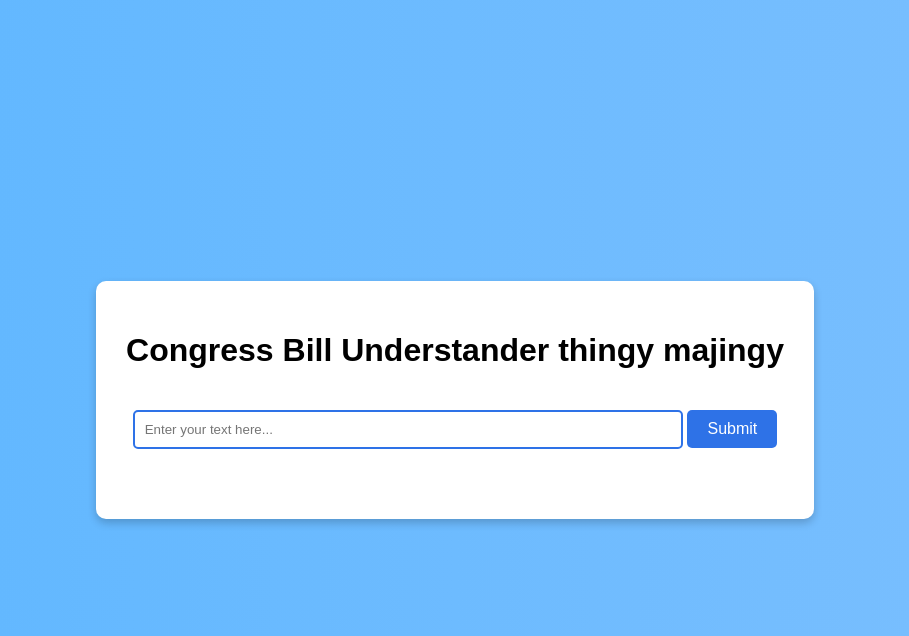
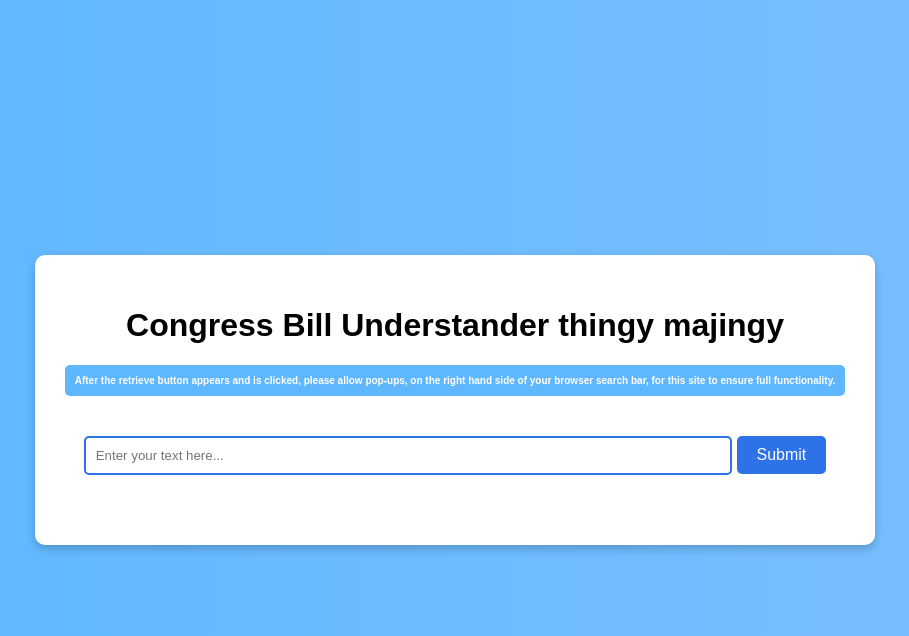
Before and after one commit to atabbaa1/Hackathon-Web-Scraping, a Flask app: page / in a window 1280 px wide. Shown: the top 636 px of the page, without its empty margins (185-1094 px from the left). Run offline with Flask 3, Linux system fonts and the light colour scheme.

Commit message:
fixes opening files error

```diff
--- a/frontend/app.py
+++ b/frontend/app.py
@@ -1,4 +1,4 @@
-from flask import Flask, render_template, request, jsonify
+from flask import Flask, render_template, request, jsonify, send_from_directory
 import os
 import sys
 original_sys_path = sys.path.copy()
@@ -41,5 +41,9 @@ def retrieve_text():
     except FileNotFoundError:
         return 'No text found', 404
 
+@app.route('/<path:filename>')
+def serve_file(filename):
+    return send_from_directory('templates', filename)
+
 if __name__ == '__main__':
     app.run(debug=True)
--- a/frontend/templates/index.html
+++ b/frontend/templates/index.html
@@ -22,6 +22,15 @@
             padding: 30px;
             border-radius: 10px;
             box-shadow: 0 4px 8px rgba(0, 0, 0, 0.2);
+        }
+        .notification {
+            font-size: 10px;
+            background: #5fb7ff;
+            color: white;
+            padding: 10px;
+            border-radius: 5px;
+            margin-bottom: 20px;
+            font-weight: bold;
         }
         .input-field {
             width: 80%;
@@ -62,6 +71,9 @@
 <body>
     <div class="container">
         <h1>Congress Bill Understander thingy majingy</h1>
+        <div class="notification">
+            After the retrieve button appears and is clicked, please allow pop-ups, on the right hand side of your browser search bar, for this site to ensure full functionality.
+        </div>
         <input type="text" id="inputText" class="input-field" placeholder="Enter your text here...">
         <button class="submit-button" onclick="saveText()">Submit</button>
         <div id="displayText" class="display-text"></div>
@@ -108,8 +120,8 @@
             });
         }
         function openFiles() {
-            window.open('./by_candidate_table.html', '_blank');
-            window.open('./by_party_table.html', '_blank');
+            window.open('by_candidate_table.html', '_blank');
+            window.open('by_party_table.html', '_blank');
         }
     </script>
 </body>
```
